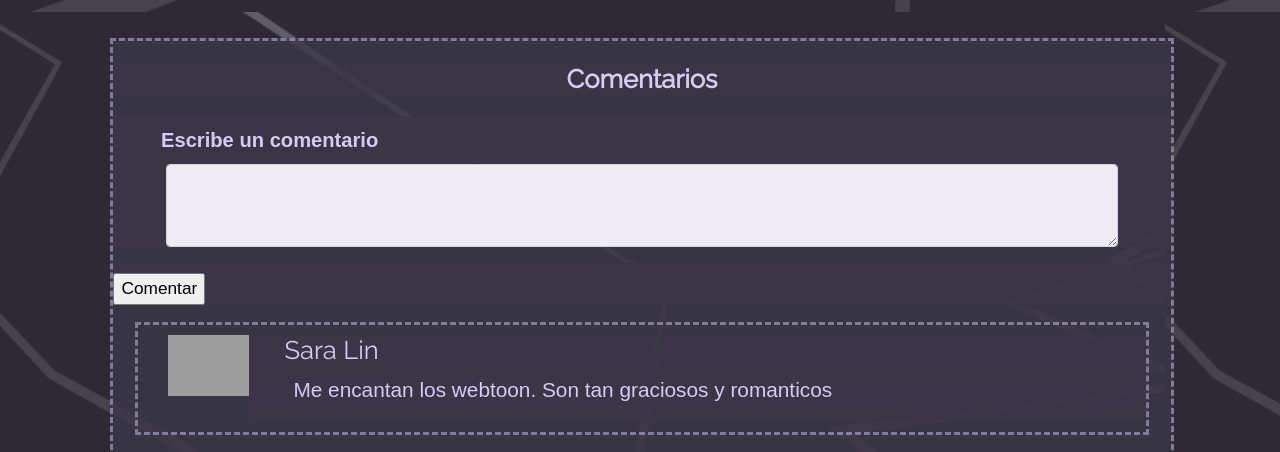
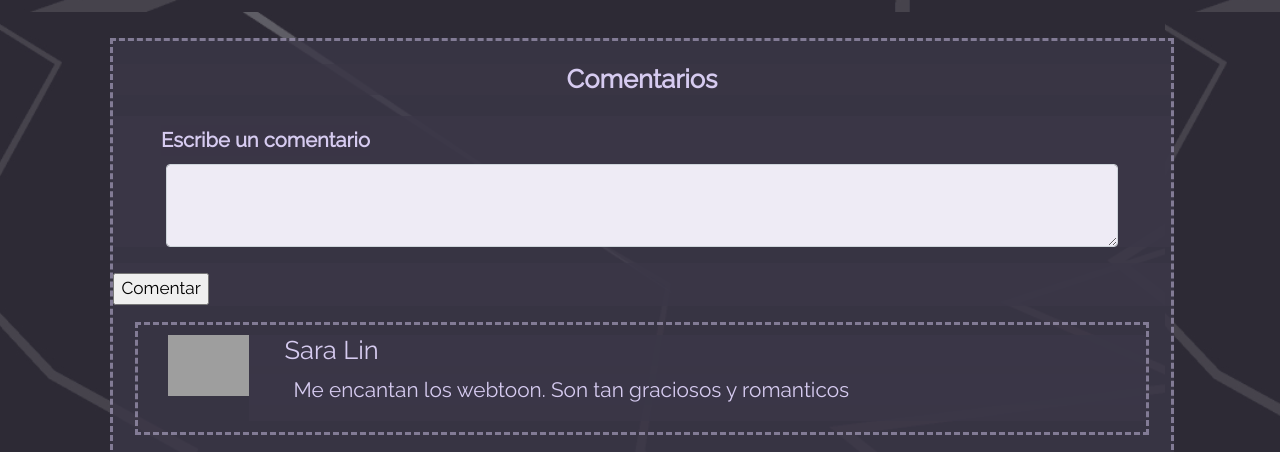
Before and after one commit to NathFromLuna/BdmPdcwiProyecto, a plain HTML site: page archivosProyecto/Html's/VerCurso.html in a window 1280 px wide. Shown: the part 815-1267 px from the top of the page. Drawn offline with nearby package versions, Linux system fonts and the light colour scheme; grey boxes are pictures that could not be loaded.

Commit message:
cambios menores

```diff
--- a/archivosProyecto/CSS/Curso/VerCurso_General.css
+++ b/archivosProyecto/CSS/Curso/VerCurso_General.css
@@ -176,7 +176,6 @@ select {
     display: block;
     margin-top: 1%;
     font-weight: bold;
-    font-family: 'Jost', sans-serif;
     background-color:rgba(59, 55, 71, 0.788);
 }
 
@@ -235,7 +234,6 @@ select {
 }
 
 .text-com {
-    font-family: Arial, Helvetica, sans-serif;
     font-size: 150%;
     padding-left: 5%;
     background-color:rgba(59, 55, 71, 0.788);
```
